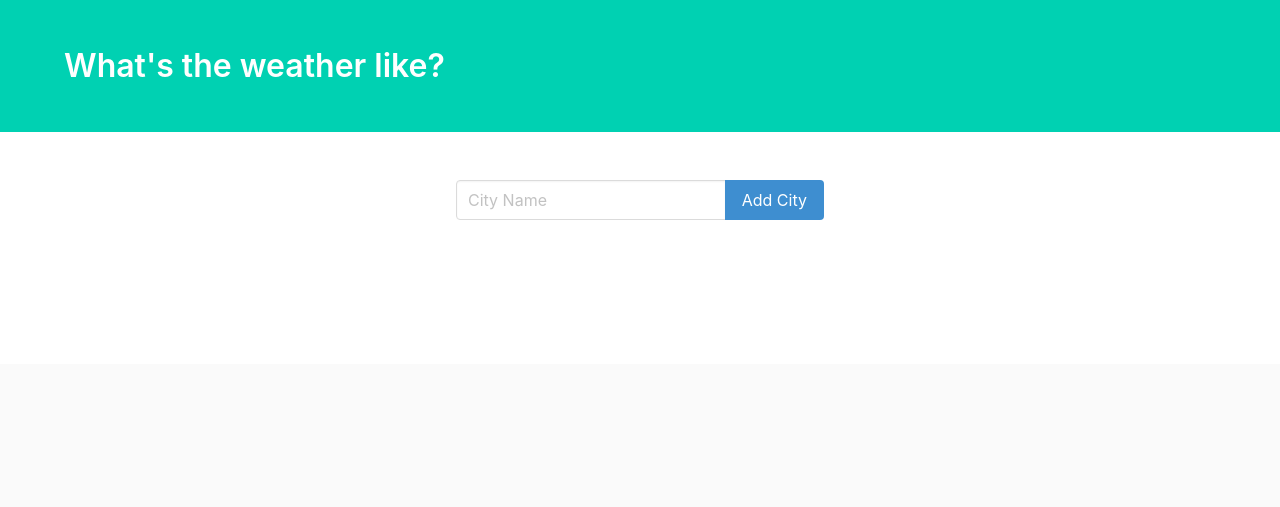
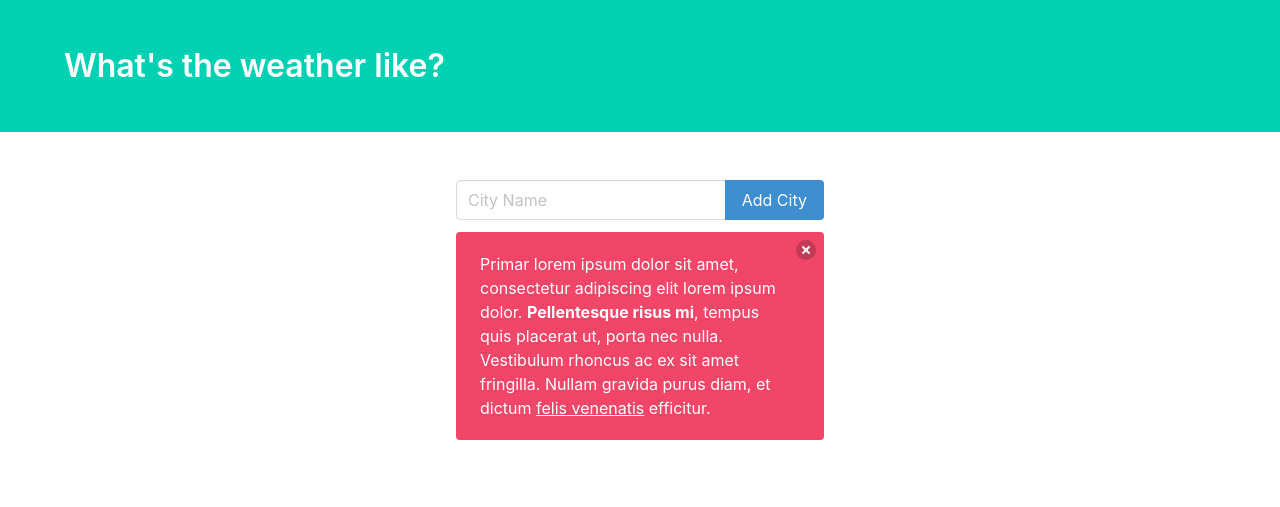
Before and after one commit to happyDaynan/flask_weather_app, a Flask app: template templates/weather.html in a window 1280 px wide. Shown: the top 507 px of the page. Run offline with Flask 2, Linux system fonts and the light colour scheme; the template is opened without the code that fills it, so the values that code supplies are empty; some libraries are stand-ins or nearby versions.

Commit message:
add notification to weather.html

```diff
--- a/app.py
+++ b/app.py
@@ -63,7 +63,7 @@ def index_post():
             # chech city whether exist in the world
             new_city_data = get_weather_data(new_city)
 
-            if new_city_data['code'] == 200:
+            if new_city_data['cod'] == 200:
 
                 new_city_obj = City(name=new_city)
 
--- a/templates/weather.html
+++ b/templates/weather.html
@@ -33,6 +33,11 @@
                                     Add City
                                 </button>
                             </div>
+                        </div>
+                        <div class="notification is-danger">
+                                <button class="delete"></button>
+                                Primar lorem ipsum dolor sit amet, consectetur
+                                adipiscing elit lorem ipsum dolor. <strong>Pellentesque risus mi</strong>, tempus quis placerat ut, porta nec nulla. Vestibulum rhoncus ac ex sit amet fringilla. Nullam gravida purus diam, et dictum <a>felis venenatis</a> efficitur.
                         </div>
                     </form>
                 </div>
```
